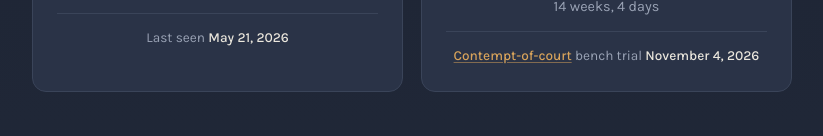
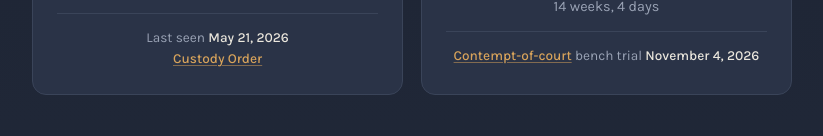
Before and after one commit to dgitman/shiragitman.com, a plain HTML site: page index.html in a window 1280 px wide. Shown: the part 387-523 px from the top of the page, without its empty margins (228-1051 px from the left). Drawn offline with Linux system fonts and the light colour scheme.

Commit message:
Link Custody Order PDF under Last seen date
Co-Authored-By: Claude Opus 4.8 <noreply@anthropic.com>

```diff
--- a/index.html
+++ b/index.html
@@ -140,6 +140,7 @@
     border-top: 1px solid var(--line);
   }
   .counter-sub .date { color: var(--ink); font-weight: 500; }
+  .counter-sub--linkonly { border-top: none; margin-top: 0.4rem; padding-top: 0; }
   .counter-sub a {
     color: var(--gold);
     font-weight: 500;
@@ -293,6 +294,7 @@
         <div class="counter-number" id="daysSince">&ndash;</div>
         <div class="counter-unit" id="sinceWeeks"></div>
         <div class="counter-sub">Last seen <span class="date">May 21, 2026</span></div>
+        <div class="counter-sub counter-sub--linkonly"><a href="docs/24CV009376-910-custody-order.pdf">Custody Order</a></div>
       </div>
 
       <div class="counter until">
```
Also changed, not shown: 1 other file.
